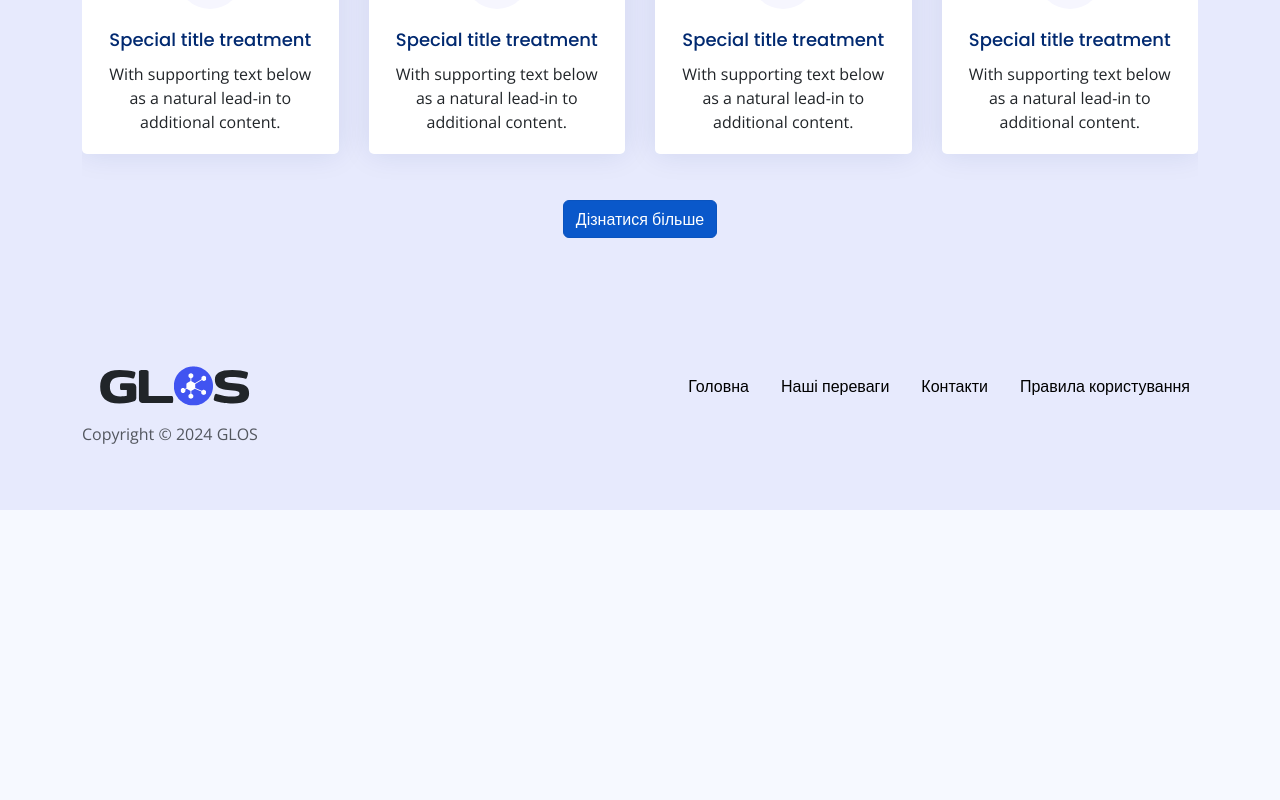
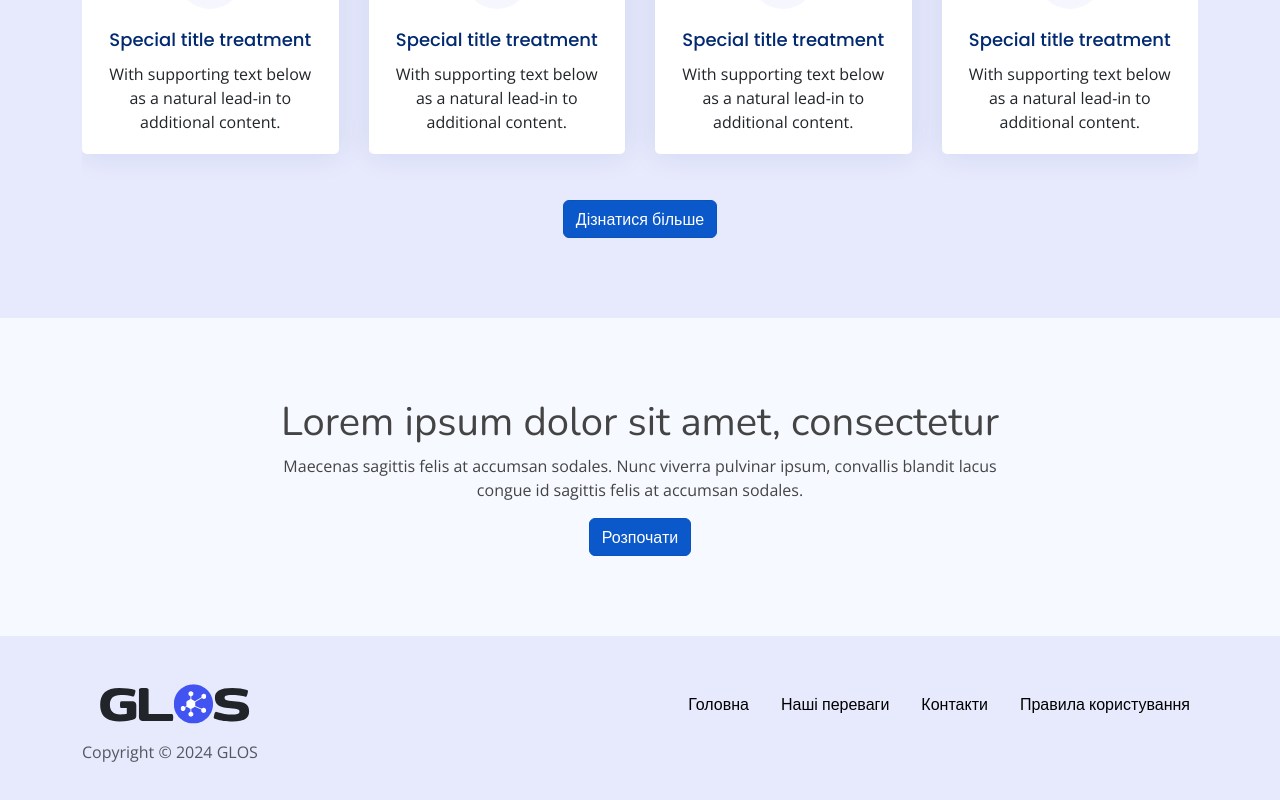
Before and after one commit to illiabazyliv/Glos-backend, a React (Create React App) app in the folder frontend/: page / in a window 1280 px wide. Shown: the part 805-1605 px from the top of the page. Before the commit the page ends 1315 px from the top, so only its background shows below. Built offline with nearby package versions, Linux system fonts and the light colour scheme.

Commit message:
added cta section

```diff
--- a/frontend/src/pages/HomePage/HomePage.js
+++ b/frontend/src/pages/HomePage/HomePage.js
@@ -105,6 +105,17 @@ function HomePage() {
                     </div>
                 </div>
             </section>
+            <section className='section cta-section'>
+                <div className="container">
+                    <div className="row">
+                        <div className="col-12 col-md-10 offset-md-1 col-lg-8 offset-lg-2 text-center">
+                            <h1>Lorem ipsum dolor sit amet, consectetur</h1>
+                            <p>Maecenas sagittis felis at accumsan sodales. Nunc viverra pulvinar ipsum, convallis blandit lacus congue id sagittis felis at accumsan sodales.</p>
+                            <NavLink className="btn btn-primary" to="/">Розпочати</NavLink>
+                        </div>
+                    </div>
+                </div>
+            </section>
         </main>
 
     );
```
